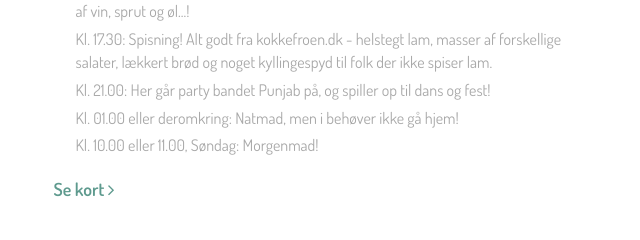
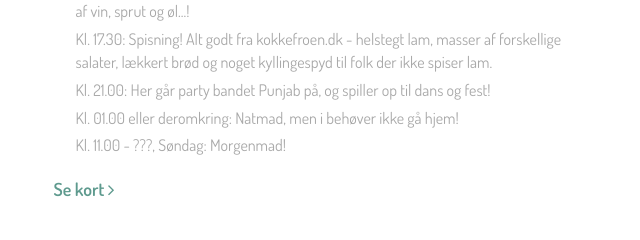
Before and after one commit to peterstorm/wedding-static, a plain HTML site: page wedding-static/index.html in a window 1280 px wide. Shown: the part 3080-3320 px from the top of the page, 527-1167 px from the left. Drawn offline with Linux system fonts and the light colour scheme.

Commit message:
change breakfeast time

```diff
--- a/wedding-static/index.html
+++ b/wedding-static/index.html
@@ -226,7 +226,7 @@
                                   <li>Kl. 17.30: Spisning! Alt godt fra kokkefroen.dk - helstegt lam, masser af forskellige salater, lækkert brød og noget kyllingespyd til folk der ikke spiser lam.</li>
                                   <li>Kl. 21.00: Her går party bandet Punjab på, og spiller op til dans og fest!</li>
                                   <li>Kl. 01.00 eller deromkring: Natmad, men i behøver ikke gå hjem!</li>
-                                  <li>Kl. 10.00 eller 11.00, Søndag: Morgenmad!</li>
+                                  <li>Kl. 11.00 - ???, Søndag: Morgenmad!</li>
                                 </ul>
                                 <a class="see-location-btn popup-gmaps" href="https://www.google.com/maps/embed?pb=!1m18!1m12!1m3!1d2245.8189780371035!2d11.504839216689406!3d55.74427418055113!2m3!1f0!2f0!3f0!3m2!1i1024!2i768!4f13.1!3m3!1m2!1s0x464d8128c952596b%3A0x53fff83fda007920!2sSandby%203%2C%204520%20Svinninge!5e0!3m2!1sen!2sdk!4v1617644802707!5m2!1sen!2sdk">
                                     Se kort <i class="fa fa-angle-right"></i>
```
